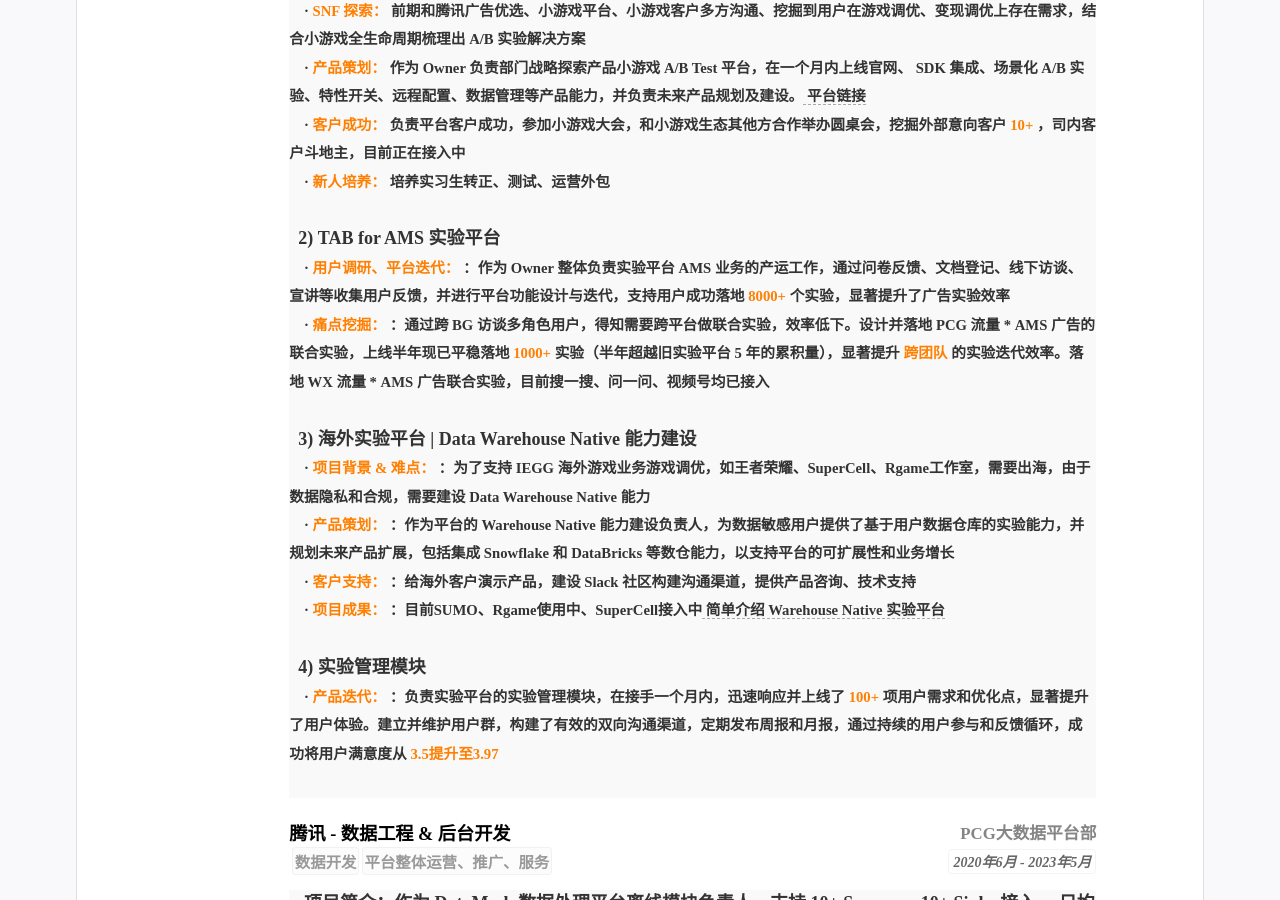
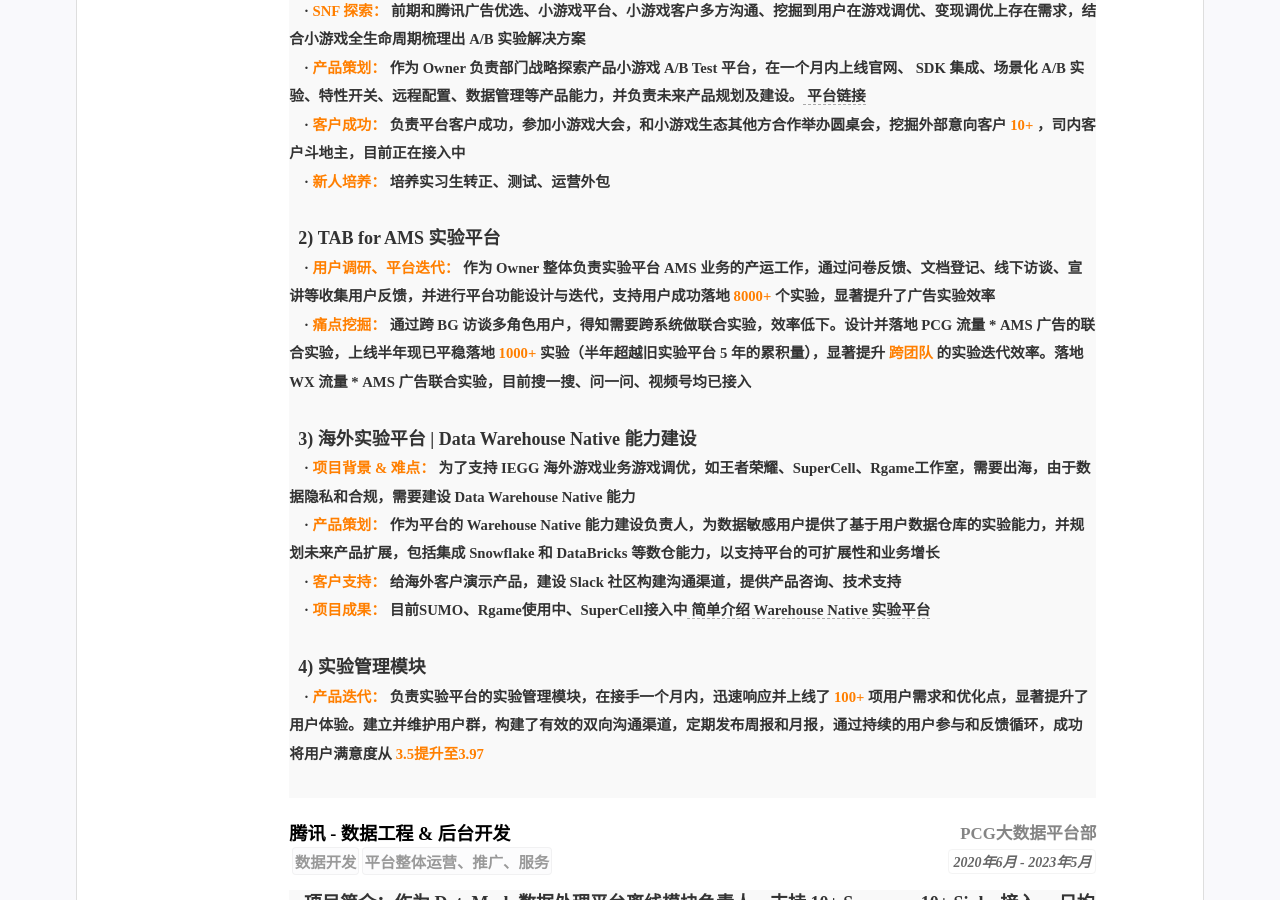
Before and after one commit to kuailexiaoshenxian/cn-wx-cv, a Jekyll site: the page built from index.html, in a window 1280 px wide and 900 px high, scrolled down 675 px. Built offline with Jekyll 4.4.1, drawn with Linux system fonts in a browser that asks for light colours.

Commit message:
Update resume.yml

```diff
--- a/_data/resume.yml
+++ b/_data/resume.yml
@@ -105,17 +105,17 @@ main: #简历主要内容，
             · <font color=#FF7F00><strong>新人培养： </strong></font>培养实习生转正、测试、运营外包 <br> &nbsp &nbsp
             <br>
             <font face="等线"><font size=4><strong> &nbsp 2) TAB for AMS 实验平台</strong></font> <br>  &nbsp &nbsp
-            · <font color=#FF7F00><strong>用户调研、平台迭代： </strong></font>：作为 Owner 整体负责实验平台 AMS 业务的产运工作，通过问卷反馈、文档登记、线下访谈、宣讲等收集用户反馈，并进行平台功能设计与迭代，支持用户成功落地<font color=#FF7F00><strong> 8000+ </strong></font> 个实验，显著提升了广告实验效率 <br> &nbsp &nbsp
-            · <font color=#FF7F00><strong>痛点挖掘： </strong></font>：通过跨 BG 访谈多角色用户，得知需要跨平台做联合实验，效率低下。设计并落地 PCG 流量 * AMS 广告的联合实验，上线半年现已平稳落地<font color=#FF7F00><strong> 1000+ </strong></font>实验（半年超越旧实验平台 5 年的累积量），显著提升 <font color=#FF7F00><strong>  跨团队</strong></font> 的实验迭代效率。落地 WX 流量 *  AMS 广告联合实验，目前搜一搜、问一问、视频号均已接入  <br>  &nbsp &nbsp
+            · <font color=#FF7F00><strong>用户调研、平台迭代： </strong></font>作为 Owner 整体负责实验平台 AMS 业务的产运工作，通过问卷反馈、文档登记、线下访谈、宣讲等收集用户反馈，并进行平台功能设计与迭代，支持用户成功落地<font color=#FF7F00><strong> 8000+ </strong></font> 个实验，显著提升了广告实验效率 <br> &nbsp &nbsp
+            · <font color=#FF7F00><strong>痛点挖掘： </strong></font>通过跨 BG 访谈多角色用户，得知需要跨系统做联合实验，效率低下。设计并落地 PCG 流量 * AMS 广告的联合实验，上线半年现已平稳落地<font color=#FF7F00><strong> 1000+ </strong></font>实验（半年超越旧实验平台 5 年的累积量），显著提升 <font color=#FF7F00><strong>  跨团队</strong></font> 的实验迭代效率。落地 WX 流量 *  AMS 广告联合实验，目前搜一搜、问一问、视频号均已接入  <br>  &nbsp &nbsp
             <br>
             <font face="等线"><font size=4><strong> &nbsp 3) 海外实验平台 | Data Warehouse Native 能力建设</strong></font>  <br>  &nbsp &nbsp
-            · <font color=#FF7F00><strong>项目背景 & 难点： </strong></font>：为了支持 IEGG 海外游戏业务游戏调优，如王者荣耀、SuperCell、Rgame工作室，需要出海，由于数据隐私和合规，需要建设 Data Warehouse Native 能力<br> &nbsp &nbsp
-            · <font color=#FF7F00><strong>产品策划： </strong></font>：作为平台的 Warehouse Native 能力建设负责人，为数据敏感用户提供了基于用户数据仓库的实验能力，并规划未来产品扩展，包括集成 Snowflake 和 DataBricks 等数仓能力，以支持平台的可扩展性和业务增长  <br> &nbsp &nbsp
-            · <font color=#FF7F00><strong>客户支持： </strong></font>：给海外客户演示产品，建设 Slack 社区构建沟通渠道，提供产品咨询、技术支持<br> &nbsp &nbsp
-            · <font color=#FF7F00><strong>项目成果： </strong></font>：目前SUMO、Rgame使用中、SuperCell接入中 <a href="https://docs.abetterchoice.ai/guide/data/data-warehouse"> <strong> 简单介绍 Warehouse Native 实验平台 </strong> </a>
+            · <font color=#FF7F00><strong>项目背景 & 难点： </strong></font>为了支持 IEGG 海外游戏业务游戏调优，如王者荣耀、SuperCell、Rgame工作室，需要出海，由于数据隐私和合规，需要建设 Data Warehouse Native 能力<br> &nbsp &nbsp
+            · <font color=#FF7F00><strong>产品策划： </strong></font>作为平台的 Warehouse Native 能力建设负责人，为数据敏感用户提供了基于用户数据仓库的实验能力，并规划未来产品扩展，包括集成 Snowflake 和 DataBricks 等数仓能力，以支持平台的可扩展性和业务增长  <br> &nbsp &nbsp
+            · <font color=#FF7F00><strong>客户支持： </strong></font>给海外客户演示产品，建设 Slack 社区构建沟通渠道，提供产品咨询、技术支持<br> &nbsp &nbsp
+            · <font color=#FF7F00><strong>项目成果： </strong></font>目前SUMO、Rgame使用中、SuperCell接入中 <a href="https://docs.abetterchoice.ai/guide/data/data-warehouse"> <strong> 简单介绍 Warehouse Native 实验平台 </strong> </a>
             <br> <br>
             <font face="等线"><font size=4><strong> &nbsp 4) 实验管理模块</strong></font>  <br>  &nbsp &nbsp
-            · <font color=#FF7F00><strong>产品迭代： </strong></font>：负责实验平台的实验管理模块，在接手一个月内，迅速响应并上线了<font color=#FF7F00><strong> 100+ </strong></font>项用户需求和优化点，显著提升了用户体验。建立并维护用户群，构建了有效的双向沟通渠道，定期发布周报和月报，通过持续的用户参与和反馈循环，成功将用户满意度从<font color=#FF7F00><strong> 3.5提升至3.97</strong></font> <br>  &nbsp &nbsp
+            · <font color=#FF7F00><strong>产品迭代： </strong></font>负责实验平台的实验管理模块，在接手一个月内，迅速响应并上线了<font color=#FF7F00><strong> 100+ </strong></font>项用户需求和优化点，显著提升了用户体验。建立并维护用户群，构建了有效的双向沟通渠道，定期发布周报和月报，通过持续的用户参与和反馈循环，成功将用户满意度从<font color=#FF7F00><strong> 3.5提升至3.97</strong></font> <br>  &nbsp &nbsp
             <br>
 
   - title: <font face="华文细黑粗体">腾讯 - 数据工程 & 后台开发 </font>
```
